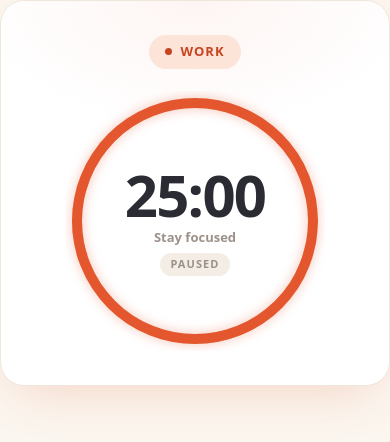
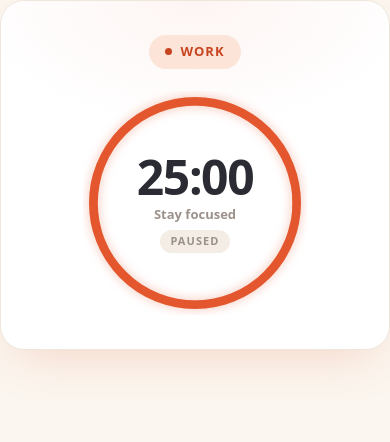
Before and after one commit to wisbidev/project-83768ee9, a Next.js app in the folder code/frontend/: page / in a window 390 px wide. Shown: the top 442 px of the page. Built offline with nearby package versions, Linux system fonts and the light colour scheme.

Commit message:
feat: TimerCard component with session pill, progress ring, and MM:SS countdown
States: default (Work/25:00 idle), loading (skeleton), error (retry).

```diff
--- a/code/frontend/components/TimerCard.module.css
+++ b/code/frontend/components/TimerCard.module.css
@@ -1,8 +1,9 @@
 /* TimerCard — main timer display card */
 
+/* ── Card shell ─────────────────────────────────────────────────────────────── */
 .card {
   background: #ffffff;
-  border: 1px solid var(--color-line, #EFE6DC);
+  border: 1px solid #EFE6DC;
   border-radius: 24px;
   box-shadow: 0 18px 50px -18px rgba(228, 87, 46, 0.25);
   padding: 34px 24px 26px;
@@ -12,6 +13,9 @@
   text-align: center;
   position: relative;
   overflow: hidden;
+  max-width: 560px;
+  width: 100%;
+  margin: 0 auto;
 }
 
 .card::before {
@@ -22,7 +26,7 @@
   pointer-events: none;
 }
 
-/* Ring */
+/* ── Ring ───────────────────────────────────────────────────────────────────── */
 .ringWrap {
   position: relative;
   width: 260px;
@@ -61,7 +65,7 @@
   filter: drop-shadow(0 0 6px rgba(59, 111, 224, 0.35));
 }
 
-/* Center overlay */
+/* ── Center overlay ─────────────────────────────────────────────────────────── */
 .center {
   position: absolute;
   inset: 0;
@@ -104,3 +108,14 @@
 .isPaused .pausedBadge {
   display: inline-block;
 }
+
+/* ── Responsive ─────────────────────────────────────────────────────────────── */
+@media (max-width: 480px) {
+  .time {
+    font-size: 48px;
+  }
+  .ringWrap {
+    width: 224px;
+    height: 224px;
+  }
+}
```
